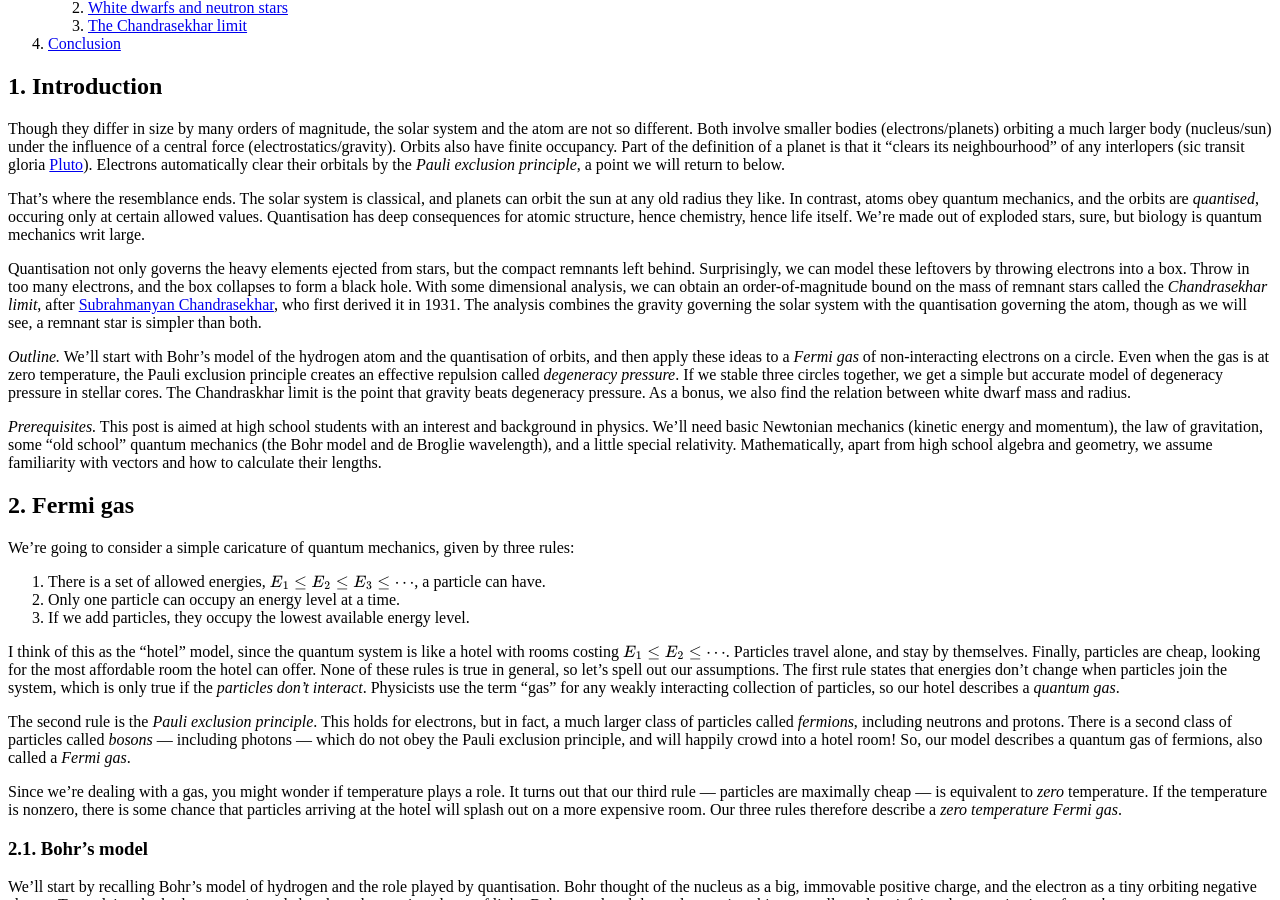
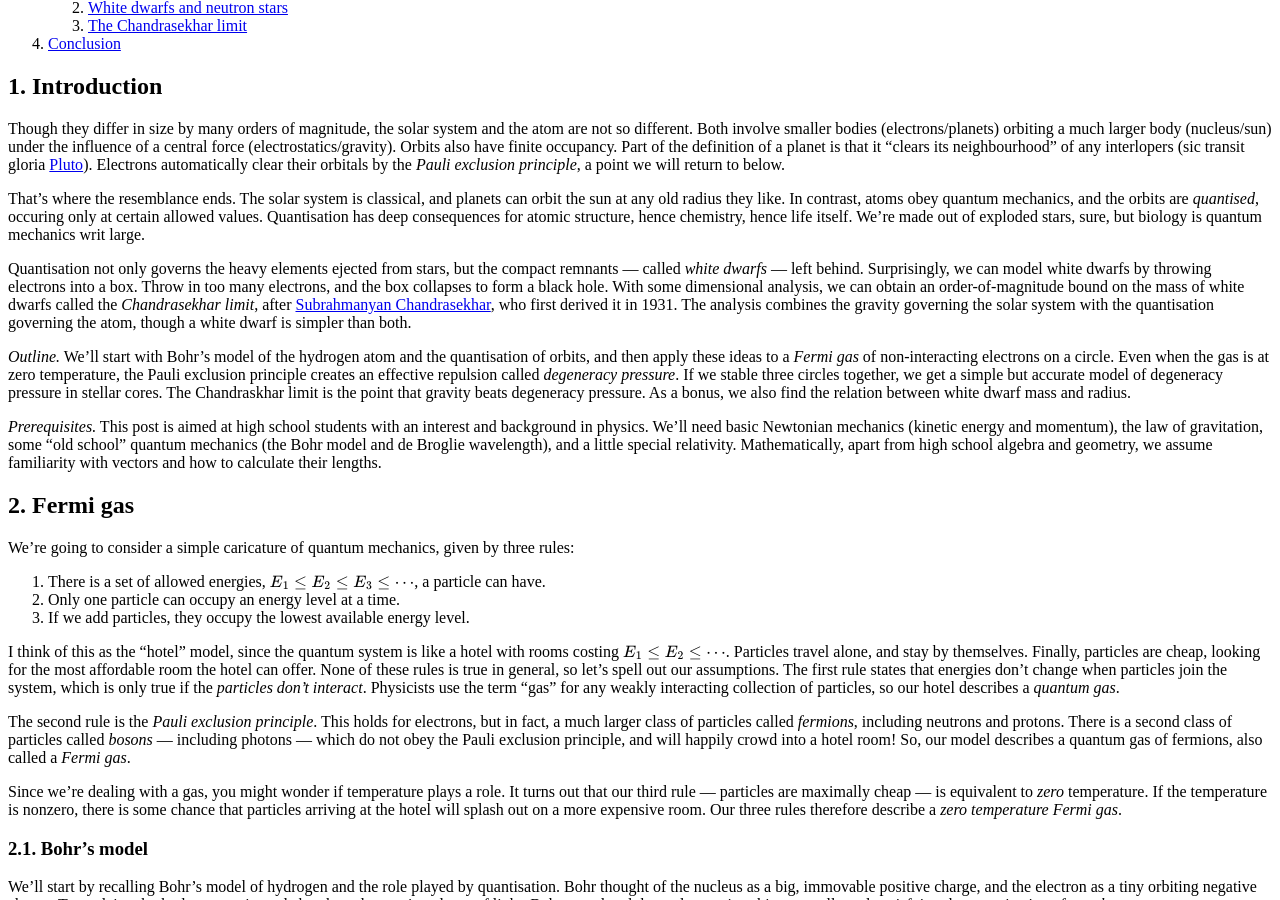
Before and after one commit to hapax/hapax.github.io, a Jekyll site: the page built from assets/chandra.md, in a window 1280 px wide and 900 px high, scrolled down 744 px. Built offline with Jekyll 4.4.1, drawn with Linux system fonts in a browser that asks for light colours; our own code applies the rules of GitHub Pages for plain Markdown files; formulas are drawn with MathJax 3; a script that is not in the unit is left out.

Commit message:
Update chandra.md

```diff
--- a/assets/chandra.md
+++ b/assets/chandra.md
@@ -50,16 +50,15 @@ hence chemistry, hence life itself.
 We're made out of exploded stars, sure, but biology is quantum mechanics writ large.
 
 Quantisation not only governs the heavy elements ejected
-from stars, but the compact remnants left behind.
-Surprisingly, we can model these leftovers by throwing electrons into a box.
+from stars, but the compact remnants --- called *white dwarfs* --- left behind.
+Surprisingly, we can model white dwarfs by throwing electrons into a box.
 Throw in too many electrons, and the box collapses to form a black hole.
 With some dimensional analysis, we can obtain an order-of-magnitude
-bound on the mass of remnant stars called the *Chandrasekhar limit*, after
+bound on the mass of white dwarfs called the *Chandrasekhar limit*, after
 [Subrahmanyan Chandrasekhar](https://en.wikipedia.org/wiki/Subrahmanyan_Chandrasekhar),
 who first derived it in 1931.
 The analysis combines the gravity governing the solar
-system with the quantisation governing the atom, though as we will
-see, a remnant star is simpler than both.
+system with the quantisation governing the atom, though a white dwarf is simpler than both.
 
 *Outline.* We'll start with Bohr's model of the hydrogen atom and the
 quantisation of orbits, and then apply these ideas to a *Fermi gas* of
```
